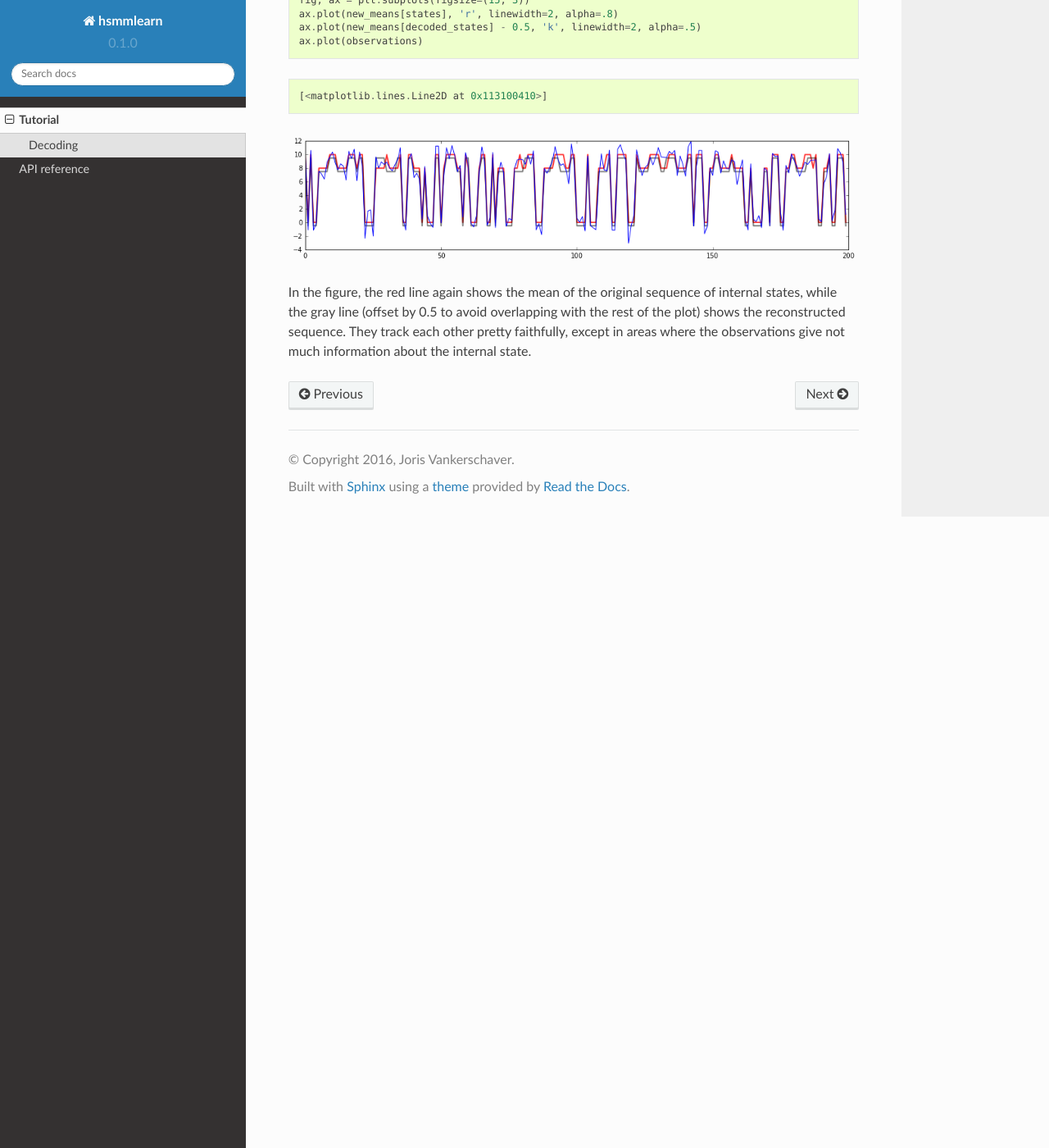
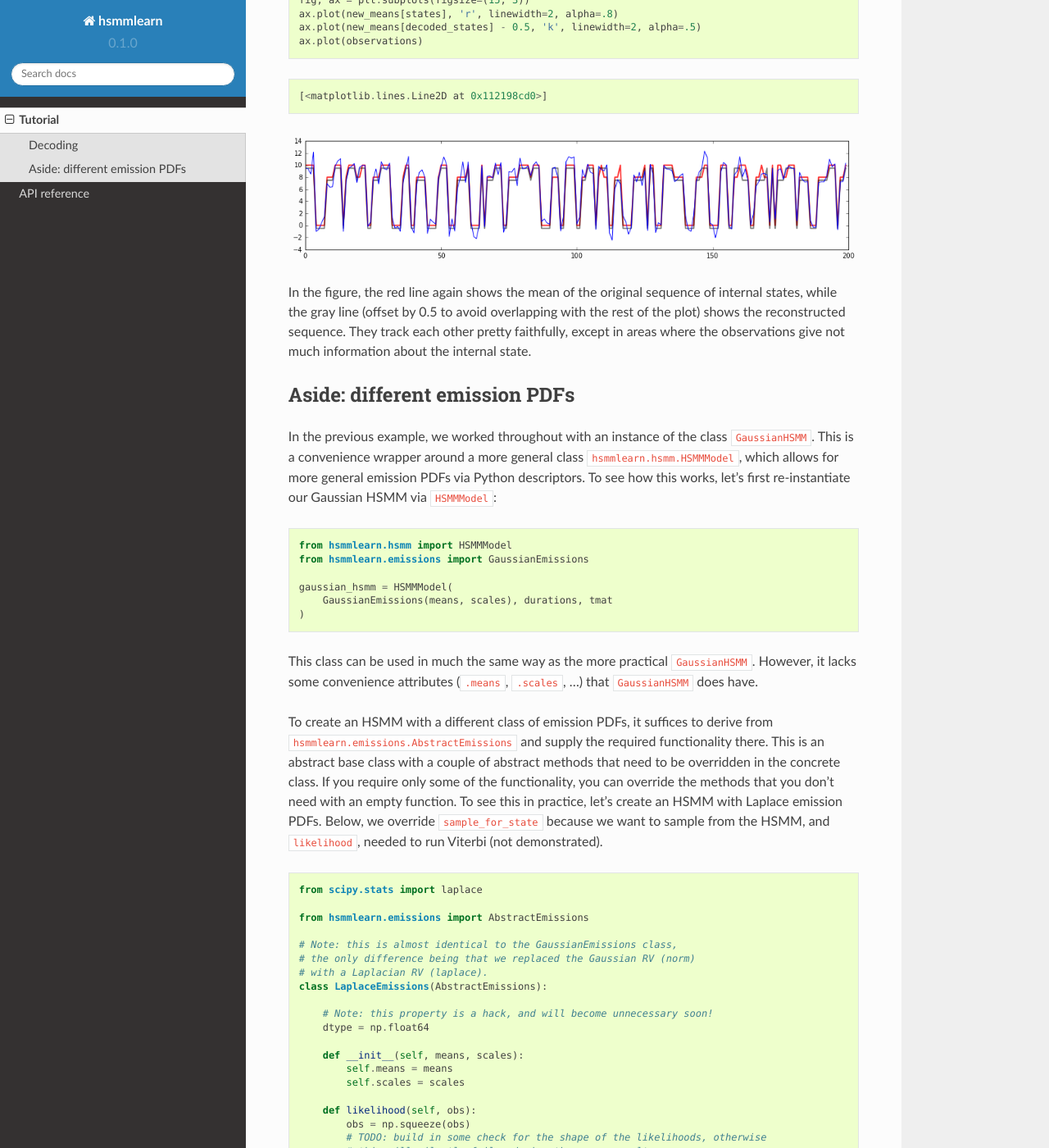
Before and after one commit to jvkersch/hsmmlearn, a Sphinx documentation site: the page built from docs/source/tutorial.rst, in a window 1280 px wide and 1400 px high, scrolled down 3163 px. Shown: the whole window at 82% size. Built offline with Sphinx 7.4.7 and the Read the Docs theme 2.0.0, drawn with Linux system fonts in a browser that asks for light colours; some of the changed text lies outside the part shown.

Commit message:
DOC: Describe creating custom PDFs

```diff
--- a/docs/source/tutorial.rst
+++ b/docs/source/tutorial.rst
@@ -54,8 +54,7 @@
 
 .. code:: python
 
-    from hsmmlearn.hsmm import HSMMModel
-    from hsmmlearn.emissions import GaussianEmissions
+    from hsmmlearn.hsmm import GaussianHSMM
 
     durations = np.array([
         [0.1, 0.0, 0.0, 0.9],
@@ -71,8 +70,8 @@
     means = np.array([0.0, 5.0, 10.0])
     scales = np.ones_like(means)
 
-    hsmm = HSMMModel(
-        GaussianEmissions(means, scales), durations, tmat,
+    hsmm = GaussianHSMM(
+        means, scales, durations, tmat,
     )
 
 Having initialized the Gaussian HSMM, let's sample from it to obtain a
@@ -116,7 +116,7 @@
 
 .. parsed-literal::
 
-    [<matplotlib.lines.Line2D at 0x112b13d50>]
+    [<matplotlib.lines.Line2D at 0x1120e7f50>]
 
 
 
@@ -197,7 +197,7 @@
 
 .. parsed-literal::
 
-    [<matplotlib.lines.Line2D at 0x113100410>]
+    [<matplotlib.lines.Line2D at 0x112198cd0>]
 
 
 
@@ -210,3 +210,91 @@
 overlapping with the rest of the plot) shows the reconstructed sequence.
 They track each other pretty faithfully, except in areas where the
 observations give not much information about the internal state.
+
+Aside: different emission PDFs
+------------------------------
+
+In the previous example, we worked throughout with an instance of the
+class ``GaussianHSMM``. This is a convenience wrapper around a more
+general class ``hsmmlearn.hsmm.HSMMModel``, which allows for more
+general emission PDFs via Python descriptors. To see how this works,
+let's first re-instantiate our Gaussian HSMM via ``HSMMModel``:
+
+.. code:: python
+
+    from hsmmlearn.hsmm import HSMMModel
+    from hsmmlearn.emissions import GaussianEmissions
+
+    gaussian_hsmm = HSMMModel(
+        GaussianEmissions(means, scales), durations, tmat
+    )
+
+This class can be used in much the same way as the more practical
+``GaussianHSMM``. However, it lacks some convenience attributes
+(``.means``, ``.scales``, ...) that ``GaussianHSMM`` does have.
+
+To create an HSMM with a different class of emission PDFs, it suffices
+to derive from ``hsmmlearn.emissions.AbstractEmissions`` and supply the
+required functionality there. This is an abstract base class with a
+couple of abstract methods that need to be overridden in the concrete
+class. If you require only some of the functionality, you can override
+the methods that you don't need with an empty function. To see this in
+practice, let's create an HSMM with Laplace emission PDFs. Below, we
+override ``sample_for_state`` because we want to sample from the HSMM,
+and ``likelihood``, needed to run Viterbi (not demonstrated).
+
+.. code:: python
+
+    from scipy.stats import laplace
+
+    from hsmmlearn.emissions import AbstractEmissions
+
+    # Note: this is almost identical to the GaussianEmissions class,
+    # the only difference being that we replaced the Gaussian RV (norm)
+    # with a Laplacian RV (laplace).
+    class LaplaceEmissions(AbstractEmissions):
+
+        # Note: this property is a hack, and will become unnecessary soon!
+        dtype = np.float64
+
+        def __init__(self, means, scales):
+            self.means = means
+            self.scales = scales
+
+        def likelihood(self, obs):
+            obs = np.squeeze(obs)
+            # TODO: build in some check for the shape of the likelihoods, otherwise
+            # this will silently fail and give the wrong results.
+            return laplace.pdf(obs,
+                               loc=self.means[:, np.newaxis],
+                               scale=self.scales[:, np.newaxis])
+
+        def sample_for_state(self, state, size=None):
+            return laplace.rvs(self.means[state], self.scales[state], size)
+
+.. code:: python
+
+    laplace_hsmm = HSMMModel(
+        LaplaceEmissions(means, scales), durations, tmat
+    )
+
+.. code:: python
+
+    observations, states = laplace_hsmm.sample(10000)
+
+Let's check that this defines indeed an HSMM with Laplacian output PDFs:
+
+.. code:: python
+
+    state0_mask = states == 0
+    observations_state0 = observations[state0_mask]
+
+    fig, ax = plt.subplots()
+    _ = ax.hist(observations_state0, bins=40, normed=True)
+
+
+
+.. image:: tutorial_files/tutorial_27_0.png
+
+
+Looks indeed like a Laplacian distribution!
```
Also changed, not shown: other parts of docs/source/tutorial.rst (+8 -7 lines), docs/source/tutorial_files/tutorial_10_1.png, docs/source/tutorial_files/tutorial_18_1.png, docs/source/tutorial_files/tutorial_27_0.png (added), 1 other file.
